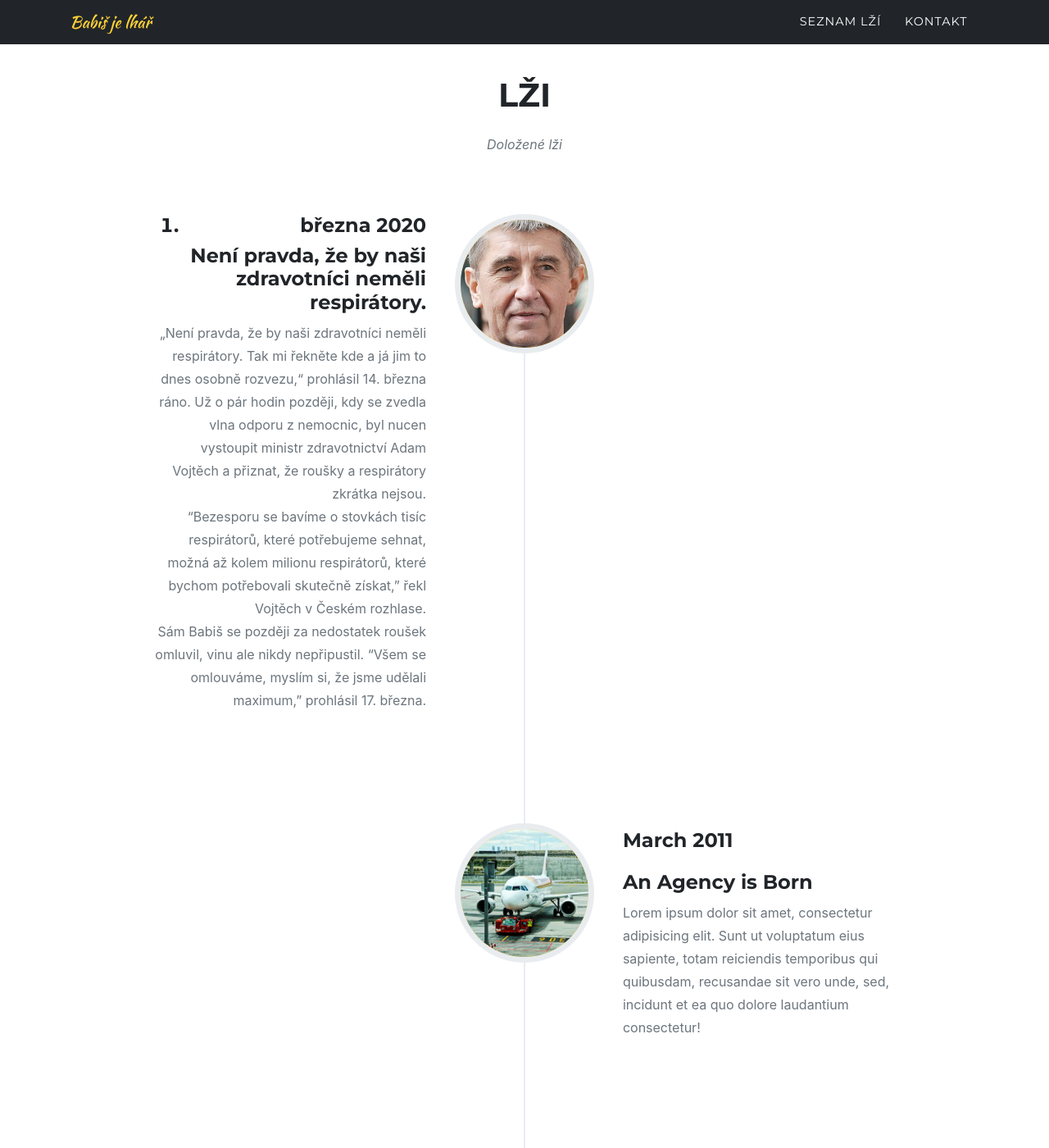
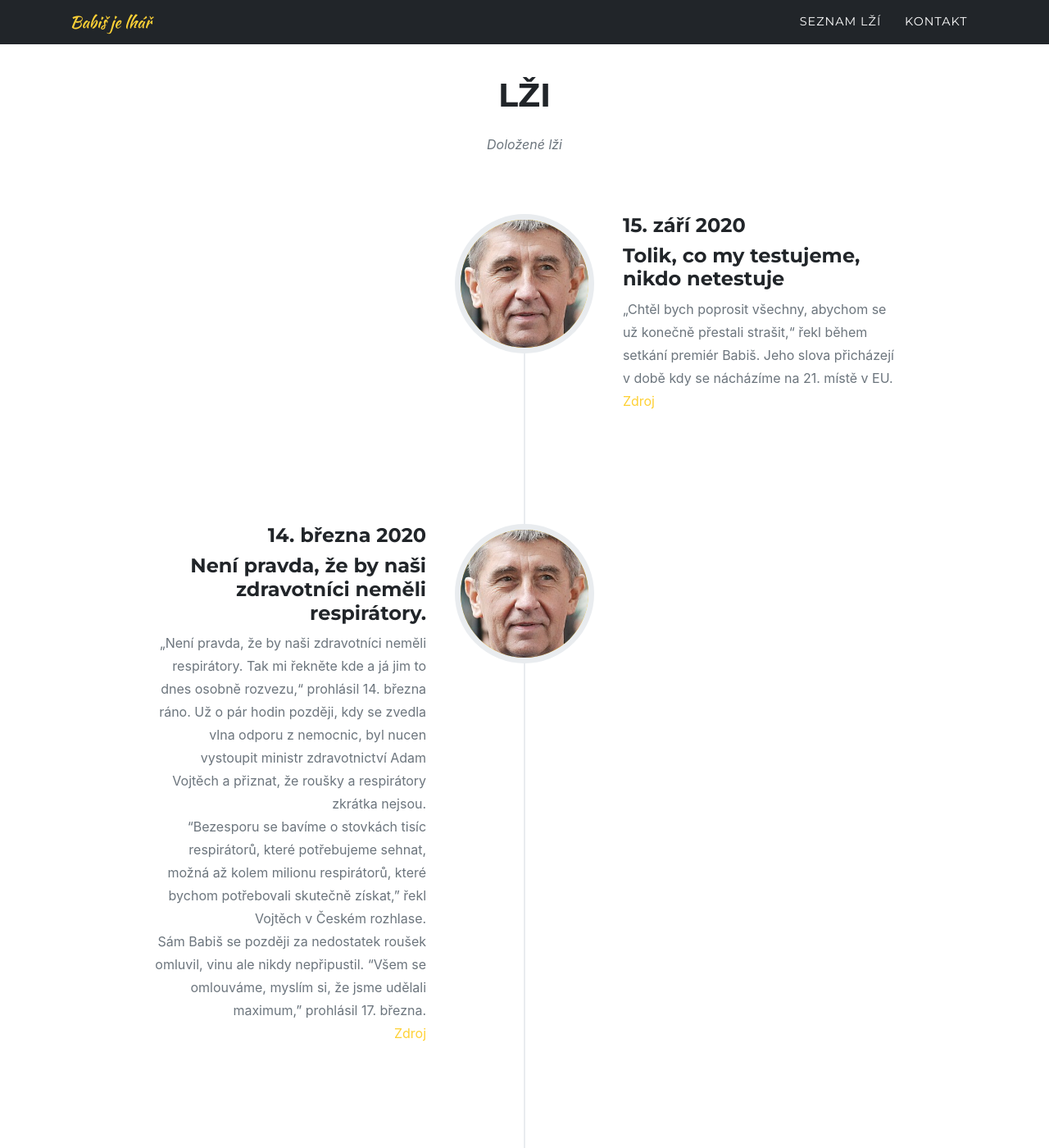
Before and after one commit to xsuchy/babisjelhar, a Jekyll site: the page built from index.md, in a window 1280 px wide and 1400 px high, scrolled down 1123 px. Shown: the whole window at 82% size. Built offline with Jekyll 4.4.1, drawn with Linux system fonts in a browser that asks for light colours; some web fonts are replaced.

Commit message:
update theme

```diff
--- a/_data/sitetext.yml
+++ b/_data/sitetext.yml
@@ -32,9 +32,15 @@ timeline:
     text: "Doložené lži"
     section: timeline
     events:
+      - title: "Tolik, co my testujeme, nikdo netestuje"
+        year: "15. září 2020"
+        desc: "„Chtěl bych poprosit všechny, abychom se už konečně přestali strašit,“ řekl během setkání premiér Babiš. Jeho slova přicházejí v době kdy se nácházíme na 21. místě v EU. <br>[Zdroj](https://www.forum24.cz/nikdo-netestuje-tolik-co-my-lhal-babis-realita-je-pritom-uplne-jina-a-mnohem-horsi/)"
+        image: assets/img/timeline/1.jpg
+        alt:
+        align: right
       - title: "Není pravda, že by naši zdravotníci neměli respirátory."
         year: "14. března 2020"
-        desc: "„Není pravda, že by naši zdravotníci neměli respirátory. Tak mi řekněte kde a já jim to dnes osobně rozvezu,“ prohlásil 14. března ráno. Už o pár hodin později, kdy se zvedla vlna odporu z nemocnic, byl nucen vystoupit ministr zdravotnictví Adam Vojtěch a přiznat, že roušky a respirátory zkrátka nejsou. <br>“Bezesporu se bavíme o stovkách tisíc respirátorů, které potřebujeme sehnat, možná až kolem milionu respirátorů, které bychom potřebovali skutečně získat,” řekl Vojtěch v Českém rozhlase. <br> Sám Babiš se později za nedostatek roušek omluvil, vinu ale nikdy nepřipustil. “Všem se omlouváme, myslím si, že jsme udělali maximum,” prohlásil 17. března."
+        desc: "„Není pravda, že by naši zdravotníci neměli respirátory. Tak mi řekněte kde a já jim to dnes osobně rozvezu,“ prohlásil 14. března ráno. Už o pár hodin později, kdy se zvedla vlna odporu z nemocnic, byl nucen vystoupit ministr zdravotnictví Adam Vojtěch a přiznat, že roušky a respirátory zkrátka nejsou. <br>“Bezesporu se bavíme o stovkách tisíc respirátorů, které potřebujeme sehnat, možná až kolem milionu respirátorů, které bychom potřebovali skutečně získat,” řekl Vojtěch v Českém rozhlase. <br> Sám Babiš se později za nedostatek roušek omluvil, vinu ale nikdy nepřipustil. “Všem se omlouváme, myslím si, že jsme udělali maximum,” prohlásil 17. března. <br>[Zdroj](https://neovlivni.cz/databaze-lzi-andrej-babis-a-premianti-v-testovani/)"
         image: assets/img/timeline/1.jpg
         alt:
         align: left
--- a/_includes/timeline.html
+++ b/_includes/timeline.html
@@ -21,7 +21,7 @@
               </div>
               <div class="timeline-panel">
                 <div class="timeline-heading">
-                  <h4>{{ event.year | markdownify }}</h4>
+                  <h4>{{ event.year }}</h4>
                   <h4 class="subheading">{{ event.title }}</h4>
                 </div>
                 <div class="timeline-body">
```
